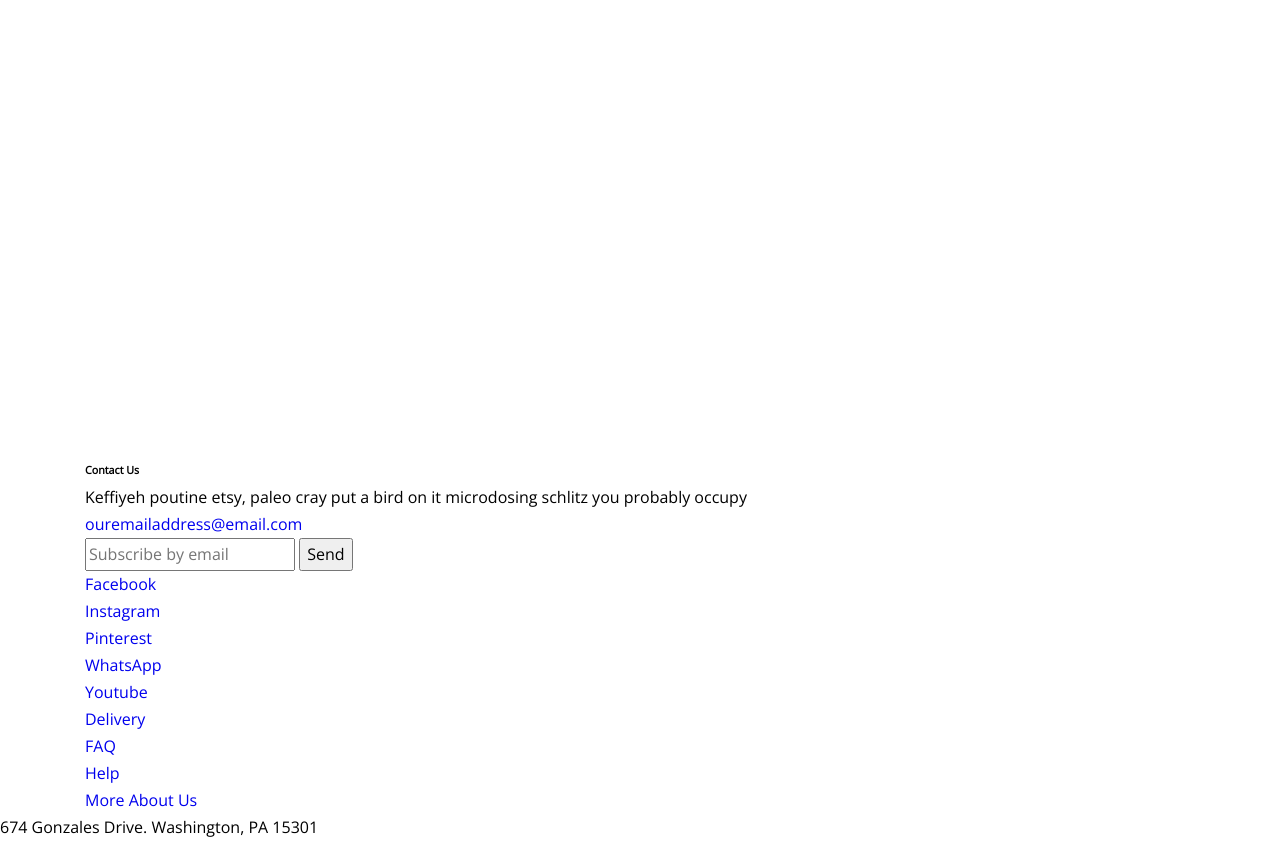
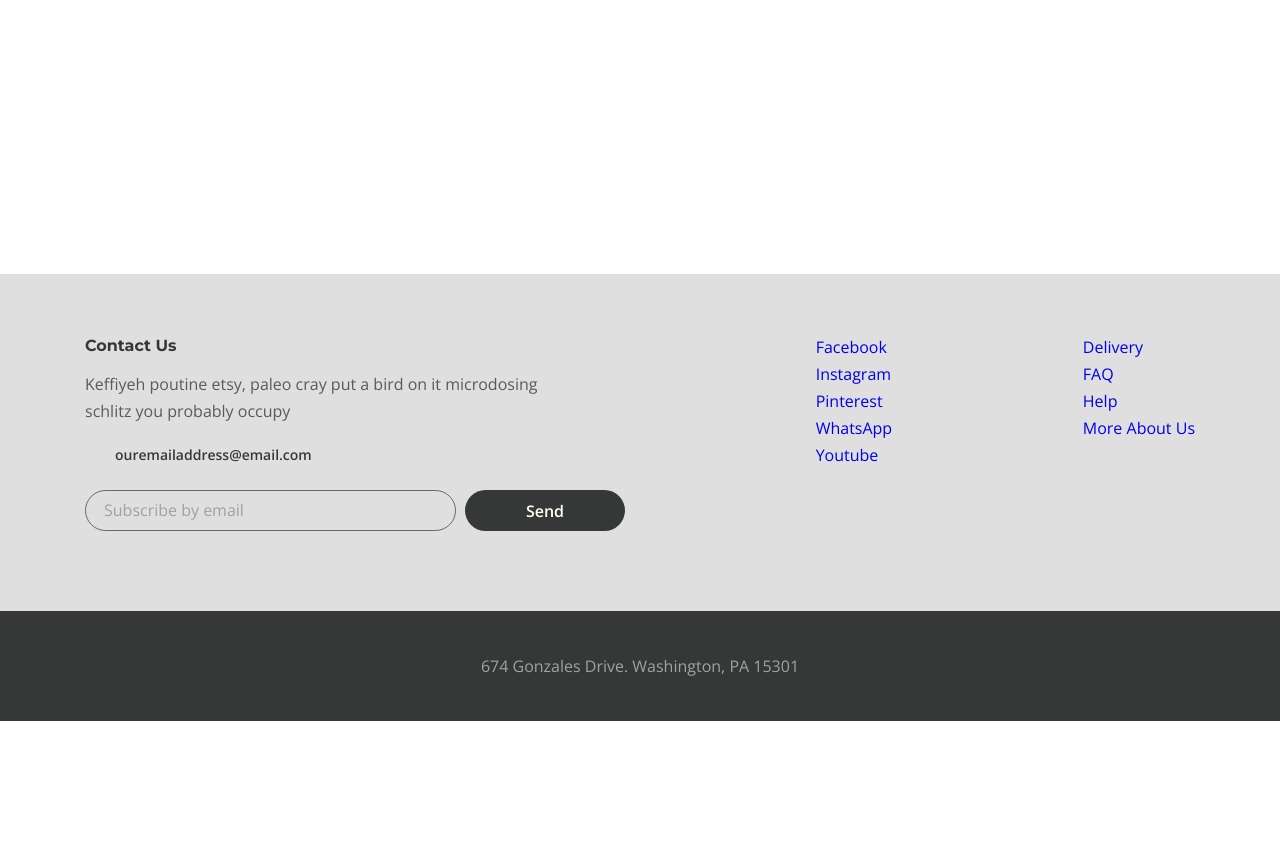
Before and after one commit to AndrJDev/desire, a website: page app/index.html in a window 1280 px wide. Shown: the part 79-920 px from the top of the page. After the commit the page ends 800 px from the top, so only its background shows below. Drawn offline with nearby package versions, Linux system fonts and the light colour scheme.

Commit message:
add: footer left

```diff
--- a/app/index.html
+++ b/app/index.html
@@ -7,12 +7,12 @@
     <title>Document</title>
     <link rel="preconnect" href="https://fonts.googleapis.com">
     <link rel="preconnect" href="https://fonts.gstatic.com" crossorigin>
-    <link href="https://fonts.googleapis.com/css2?family=Montserrat:wght@700&family=Open+Sans&display=swap" rel="stylesheet">
+    <link href="https://fonts.googleapis.com/css2?family=Montserrat:wght@700&family=Open+Sans:wght@400;600&display=swap" rel="stylesheet">
     <link rel="stylesheet" href="css/style.min.css">
 </head>
 
 <body>
-
+    <div class="wrapper">
         <header class="header">
             <div class="container">
                 <div class="header__inner">
@@ -43,9 +43,7 @@
                     <img src="images/icon_menu.svg" alt="icon menu"></button>
                 </div>
             </div>
-
         </header>
-    <div class="wrapper">
         <main class="main"></main>
         <footer class="footer">
             <div class="footer__content">
@@ -63,7 +61,7 @@
                             </a>
                             <form action="" class="footer__form">
                                 <input class="footer__form-input" type="email" placeholder="Subscribe by email">
-                                <button class="footer__form-input" type="submit">Send</button>
+                                <button class="footer__form-button" type="submit">Send</button>
                             </form>
                         </div>
                         <ul class="footer__social">
@@ -103,7 +101,11 @@
                 </div>
             </div>
             <div class="footer__copyright">
+                <div class="container">
+                    <p>
                         674 Gonzales Drive. Washington, PA 15301
+                    </p>
+                </div>
             </div>
         </footer>
     </div>
--- a/app/scss/_global.scss
+++ b/app/scss/_global.scss
@@ -8,6 +8,7 @@ body {
     font-weight: 400;
     font-size: 16px;
     line-height: 27px;
+    color: $default;
 }
 
 .wrapper {
--- a/app/scss/_reset.scss
+++ b/app/scss/_reset.scss
@@ -1,10 +1,10 @@
-html{
+html {
     box-sizing: border-box;
 }
 
 *,
 *::after,
-*::before{
+*::before {
     box-sizing: inherit;
 }
 
@@ -30,10 +30,11 @@ blockquote,
 dl,
 dd {
     margin: 0;
+    font-size: inherit;
 }
 
 ul[class] {
-  list-style: none;
+    list-style: none; //если не задан, то наследуется от родителя (тот что мы для body определили)
 }
 
 img {
@@ -48,6 +49,6 @@ select {
     font: inherit;
 }
 
-a{
+a {
     text-decoration: none;
 }
--- a/app/scss/_vars.scss
+++ b/app/scss/_vars.scss
@@ -1,3 +1,5 @@
+$title: #363838;
+$default: #5A5A5A;
 %title-font {
     font-family: 'Montserrat', sans-serif;
     font-weight: 700;
--- a/app/scss/style.scss
+++ b/app/scss/style.scss
@@ -37,3 +37,73 @@
         line-height: 22px;
     }
 }
+
+.footer {
+    &__content {
+        background-color: #DFDFDF;
+        padding: 60px 0 80px;
+    }
+    &__inner {
+        display: flex;
+        justify-content: space-between;
+    }
+    &__info {
+        width: 540px;
+    }
+    &__info-title {
+        color: $title;
+        @extend %title-font;
+        margin-bottom: 14px;
+        line-height: 23px;
+    }
+    &__info-text {
+        margin-bottom: 16px;
+        max-width: 475px;
+    }
+    &__info-email {
+        font-weight: 600;
+        font-size: 14px;
+        color: $title;
+        margin-bottom: 22px;
+        padding-left: 30px;
+        display: inline-block;
+    }
+    &__form {
+        display: flex;
+    }
+    &__form-input {
+        padding: 6px 10px 6px 18px;
+        border-radius: 21px;
+        background-color: transparent;
+        border: 1px solid rgba($title, .7);
+        // width: 368px;
+        width: 100%;
+        &::placeholder {
+            font-family: 'Open Sans', sans-serif;
+            font-weight: 400;
+            font-size: 16px;
+            line-height: 27px;
+            color: #A1A1A1;
+        }
+    }
+    &__form-button {
+        min-width: 160px;
+        border: none;
+        background-color: $title;
+        color: #FFFFF0;
+        border-radius: 21px;
+        font-style: normal;
+        font-weight: 600;
+        font-size: 16px;
+        line-height: 28px;
+        padding: 6px 12px;
+        margin-left: 9px;
+        cursor: pointer;
+    }
+    &__copyright {
+        background-color: $title;
+        color: #A1A1A1;
+        text-align: center;
+        padding: 42px 0px 41px;
+    }
+}
```
Also changed, not shown: app/css/style.min.css. Lines whose indentation alone changed are shown as unchanged.
